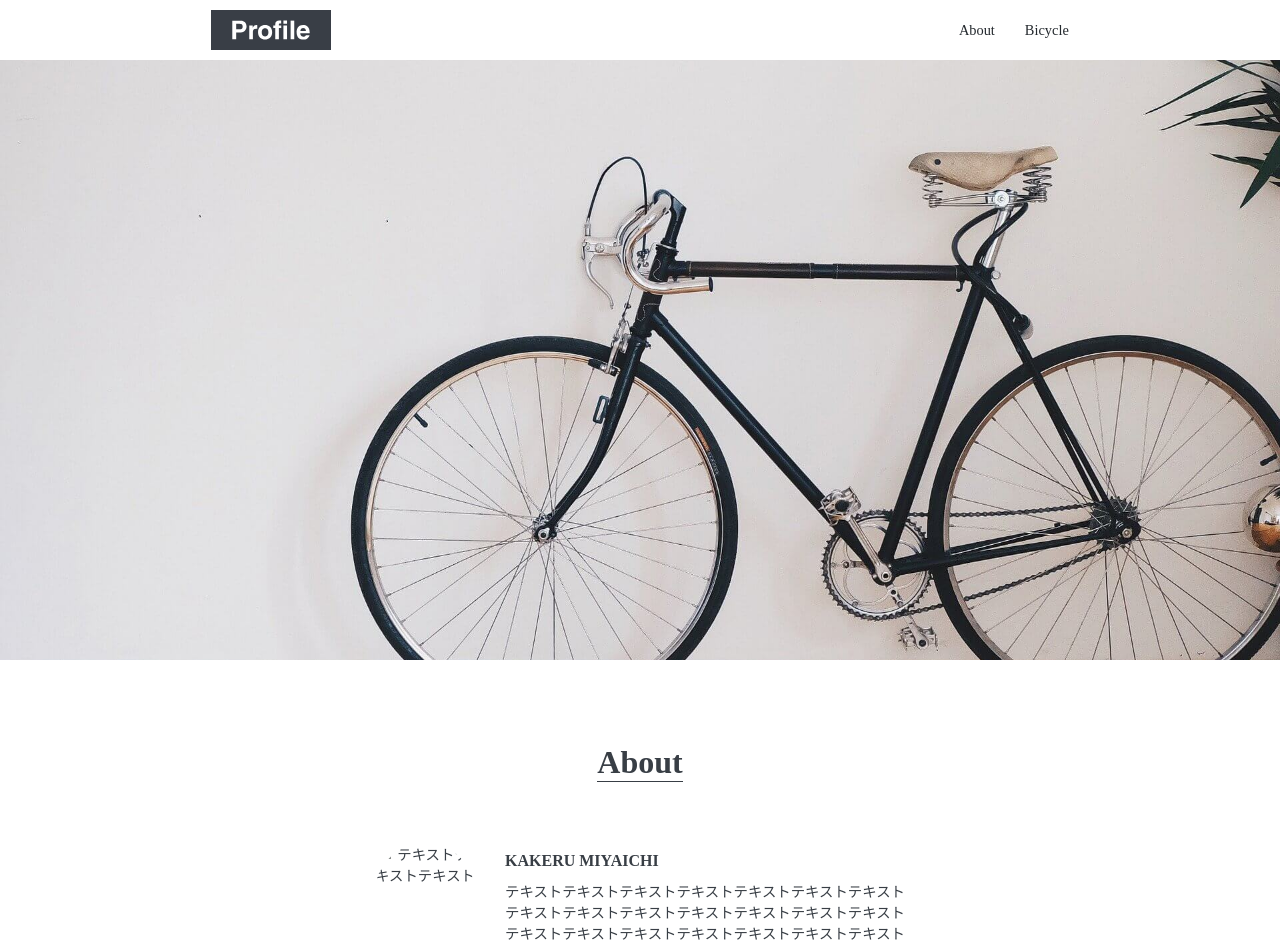
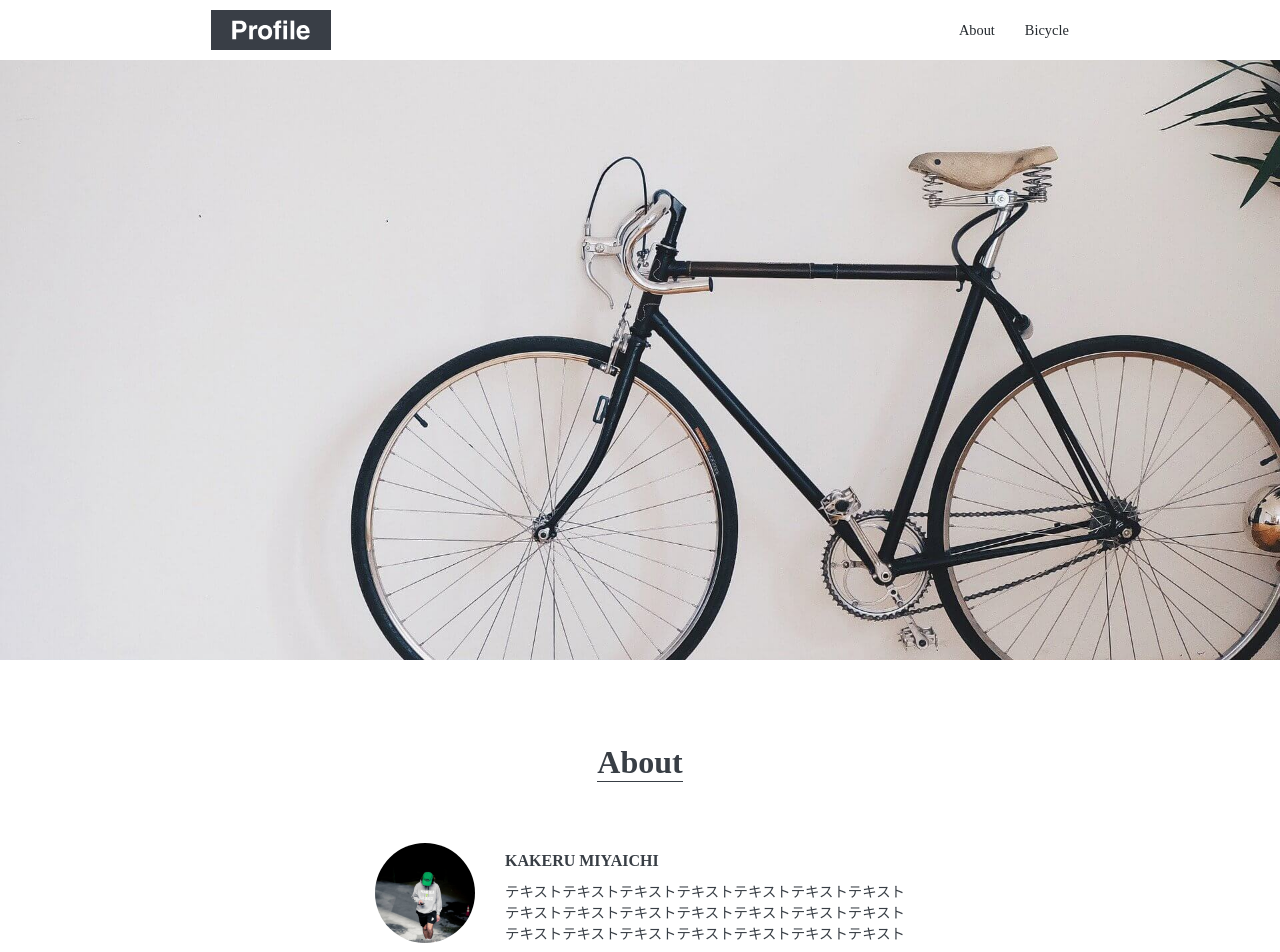
Before and after one commit to hikarikoubou-a/Profile-Site, a plain HTML site: page index.html in a window 1280 px wide. Shown: the top 952 px of the page. Drawn offline with Linux system fonts and the light colour scheme; some packages are replaced by stand-ins of ours; files whose address does not match are found by name.

Commit message:
Update index.html

```diff
--- a/index.html
+++ b/index.html
@@ -29,7 +29,7 @@
       <section id="about" class="wrapper">
         <h2 class="section-title">About</h2>
         <div class="content">
-          <img src="img/about.jpeg" alt="テキストテキストテキスト">
+          <img src="https://github.com/hikarikoubou-a/Profile-Site/blob/main/about.jpeg?raw=true" alt="テキストテキストテキスト">
           <div class="text">
             <h3 class="content-title">KAKERU MIYAICHI</h3>
             <p>
```
